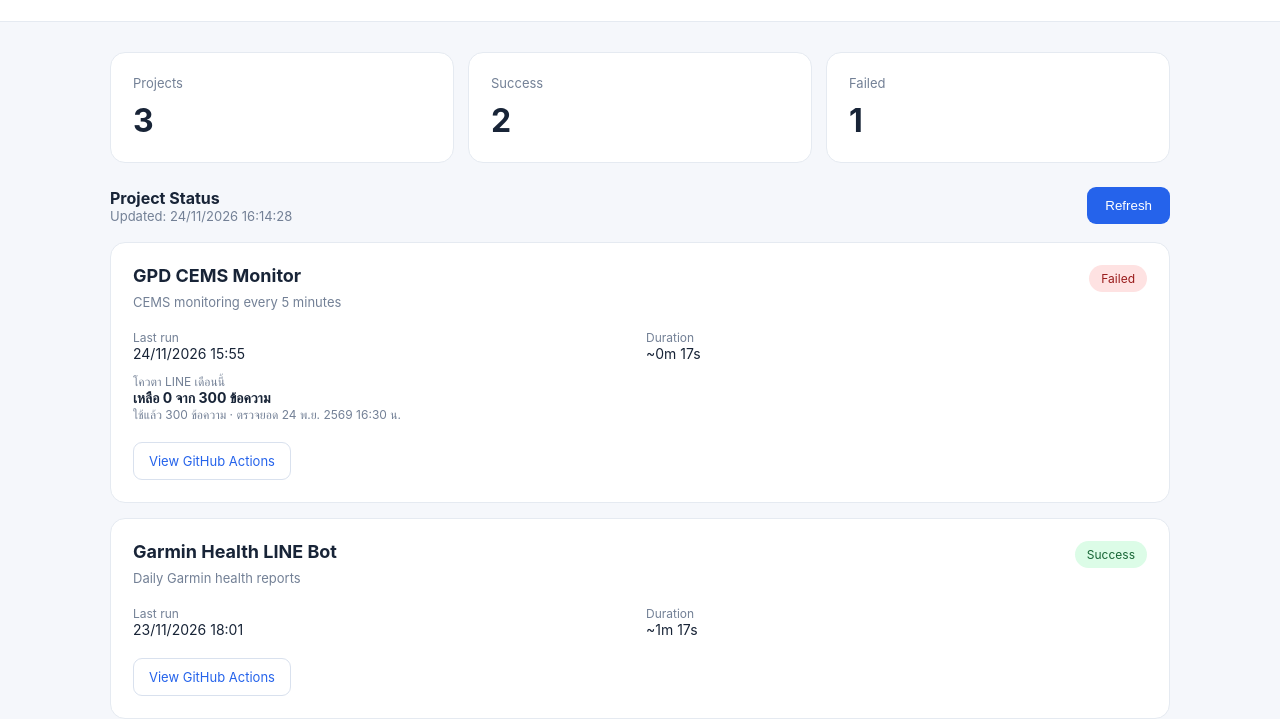
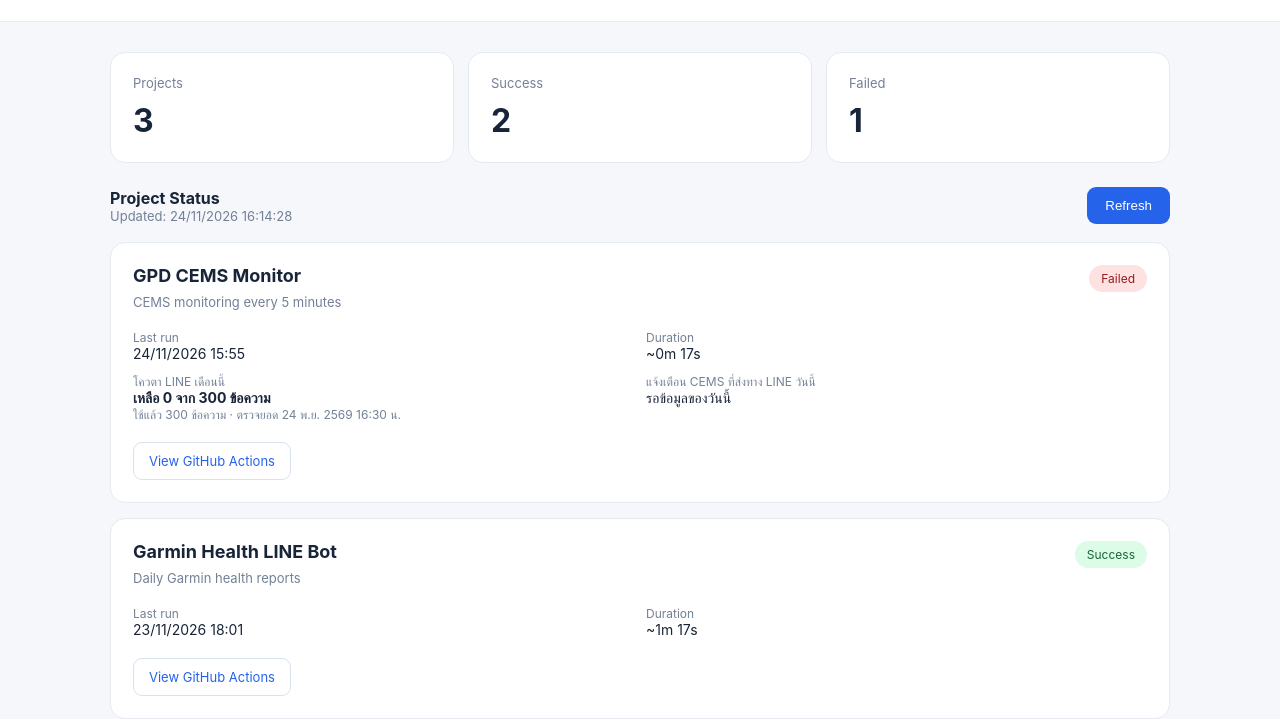
Before and after one commit to Sumrit1331/automation-dashboard, a plain HTML site: page index.html in a window 1280 px wide. Shown: the part 82-801 px from the top of the page. Drawn offline with Linux system fonts and the light colour scheme.

Commit message:
Show today's CEMS LINE messages and counting period

```diff
--- a/index.html
+++ b/index.html
@@ -154,6 +154,19 @@ function quotaDetails(quota) {
     " ข้อความ · ตรวจยอด " + date + " น.</span>";
 }
 
+function dailyPushDetails(daily) {
+  const title = "<span>แจ้งเตือน CEMS ที่ส่งทาง LINE วันนี้</span>";
+  const day = new Intl.DateTimeFormat("sv-SE", {timeZone: "Asia/Bangkok"});
+  if (!daily || daily.date !== day.format(new Date()) || !Number.isInteger(daily.sent)) {
+    return title + "รอข้อมูลของวันนี้";
+  }
+  const time = new Intl.DateTimeFormat("th-TH", {timeZone: "Asia/Bangkok", hour: "2-digit", minute: "2-digit"});
+  const start = new Date(daily.since);
+  const from = day.format(start) === daily.date ? time.format(start) : "00:00";
+  return title + "<strong>" + daily.sent.toLocaleString("th-TH") + " ข้อความ</strong>" +
+    "<span>นับตั้งแต่ " + from + " น. · อัปเดต " + time.format(new Date(daily.checked_at)) + " น.</span>";
+}
+
 function render(data = {}) {
   const statuses = data.projects || {};
   let success = 0, failed = 0;
@@ -190,7 +203,7 @@ function render(data = {}) {
           <div class="details">
             <div><span>Last run</span>${safeText(item.last_run)}</div>
             <div><span>Duration</span>${safeText(item.duration)}</div>
-            ${p.repo === "gpd-cems-monitor" ? "<div>" + quotaDetails(data.line_quota) + "</div>" : ""}
+            ${p.repo === "gpd-cems-monitor" ? "<div>" + quotaDetails(data.line_quota) + "</div><div>" + dailyPushDetails(data.daily_line_push) + "</div>" : ""}
           </div>
           <a href="${url}" target="_blank" rel="noopener">
             View GitHub Actions
```
